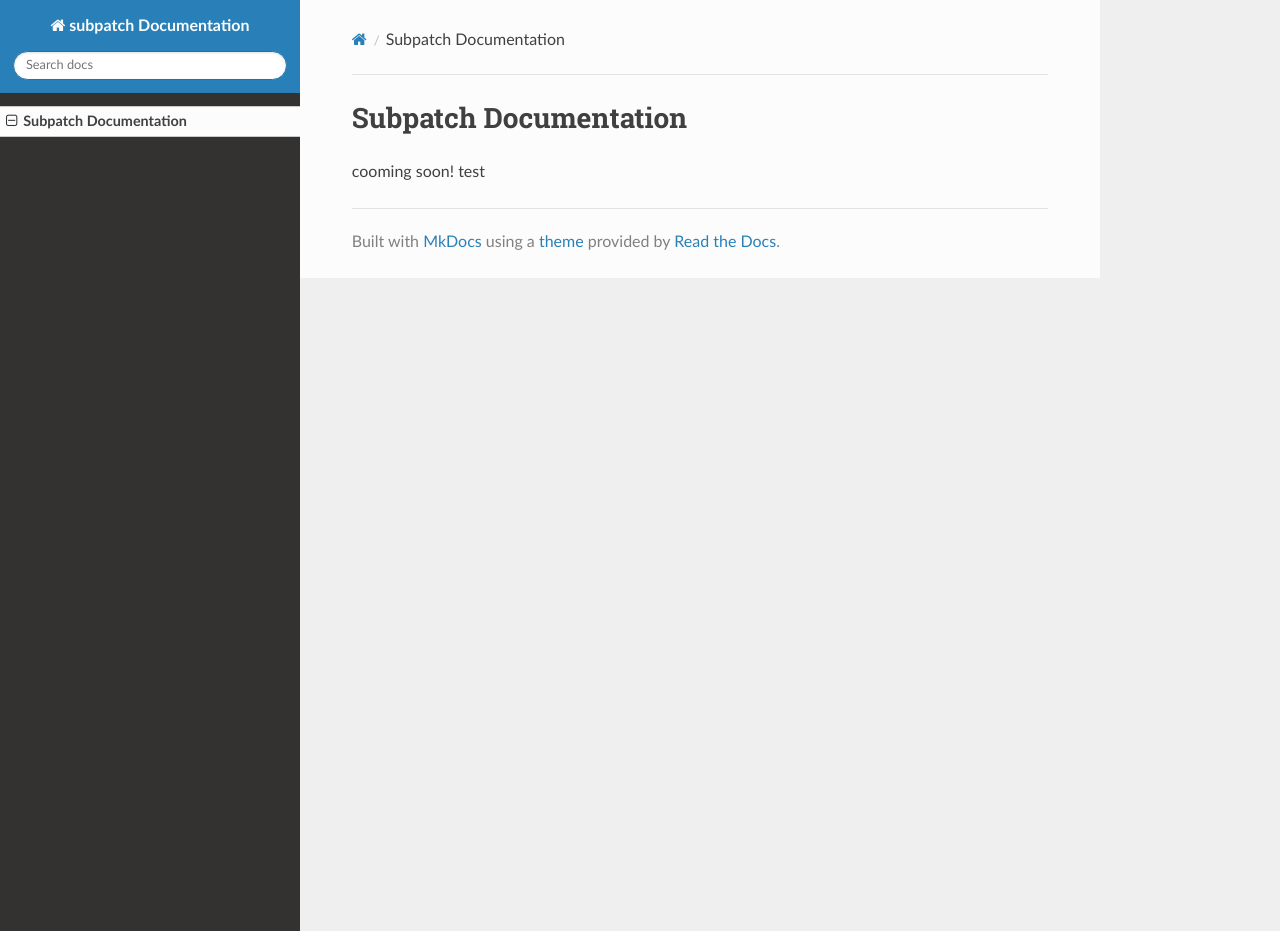
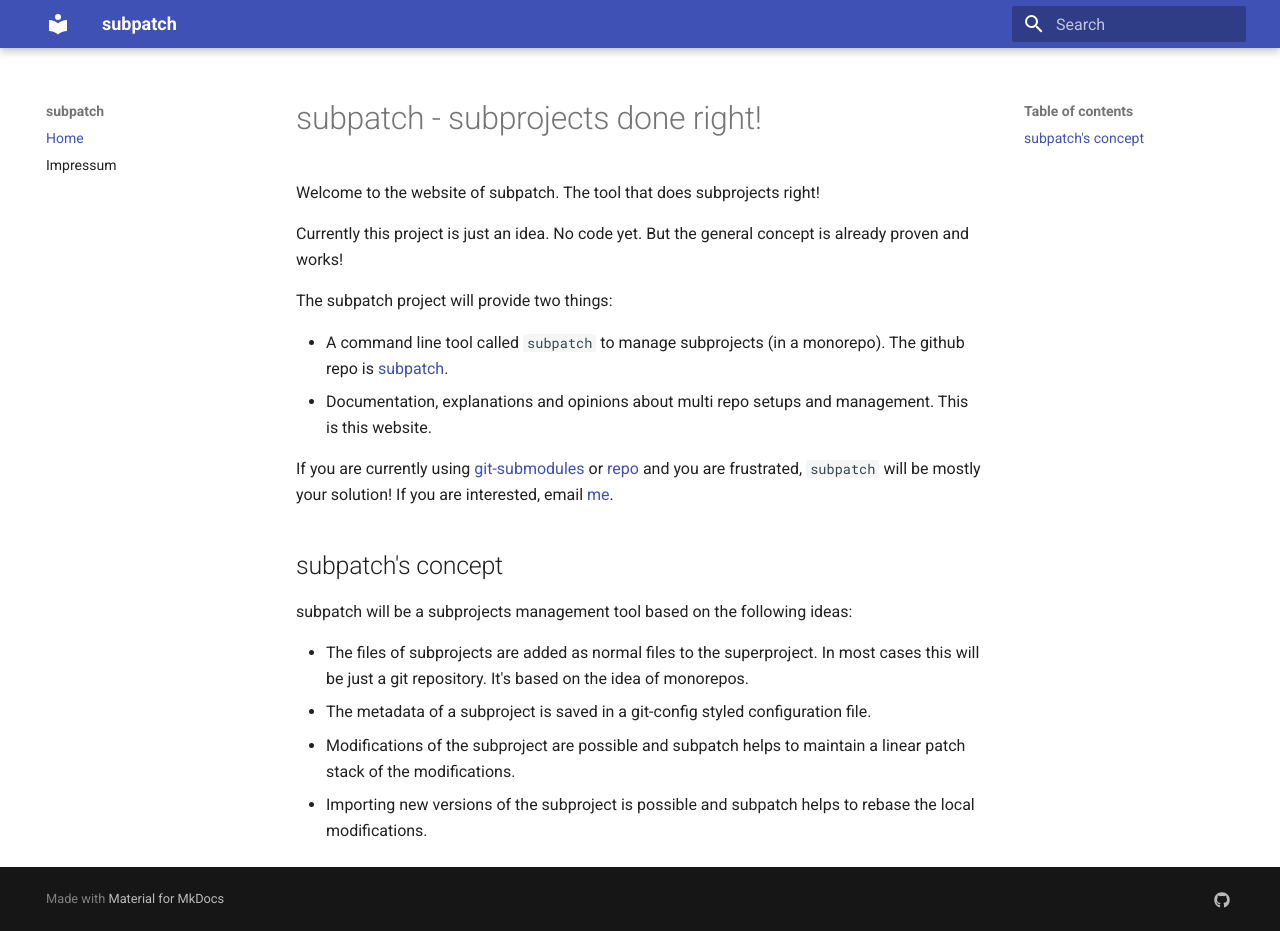
Before and after one commit to lengfeld/subpatch, an MkDocs documentation site: the page built from docs/index.md, in a window 1280 px wide and 931 px high. Built offline with MkDocs 1.6.1 and Material for MkDocs 9.7.7, drawn with Linux system fonts in a browser that asks for light colours; nearby versions of some CDN libraries.

Commit message:
add first content of the website

```diff
--- a/docs/index.md
+++ b/docs/index.md
@@ -1,3 +1,33 @@
-# Subpatch Documentation
+# subpatch - subprojects done right!
 
-cooming soon! test
+Welcome to the website of subpatch. The tool that does subprojects right!
+
+Currently this project is just an idea. No code yet. But the general concept is
+already proven and works!
+
+The subpatch project will provide two things:
+
+* A command line tool called `subpatch` to manage subprojects (in a monorepo). The github
+  repo is [subpatch](https://github.com/lengfeld/subpatch).
+* Documentation, explanations and opinions about multi repo setups and
+  management. This is this website.
+
+If you are currently using
+[git-submodules](https://git-scm.com/book/en/v2/Git-Tools-Submodules) or
+[repo](https://gerrit.googlesource.com/git-repo/+/HEAD/README.md) and you are
+frustrated, `subpatch`  will be mostly your solution! If you are interested,
+email [me](mailto:stefan+subpatch@lengfeld.xyz).
+
+
+## subpatch's concept
+
+subpatch will be a subprojects management tool based on the following ideas:
+
+* The files of subprojects are added as normal files to the superproject.
+  In most cases this will be just a git repository. It's based on the idea of
+  monorepos.
+* The metadata of a subproject is saved in a git-config styled configuration file.
+* Modifications of the subproject are possible and subpatch helps to maintain
+  a linear patch stack of the modifications.
+* Importing new versions of the subproject is possible and subpatch helps to
+  rebase the local modifications.
--- a/mkdocs.yml
+++ b/mkdocs.yml
@@ -1,4 +1,11 @@
-site_name: subpatch Documentation
+site_name: subpatch
 site_url: https://subpatch.net
 theme:
-  name: readthedocs
+  name: material
+nav:
+  - Home: 'index.md'
+  - Impressum: 'impressum.md'
+extra:
+  social:
+    - icon: fontawesome/brands/github
+      link: https://github.com/lengfeld/subpatch-website
```
Also changed, not shown: README.md (added, +24 -0 lines), docs/impressum.md (added, +9 -0 lines), 1 other file.
